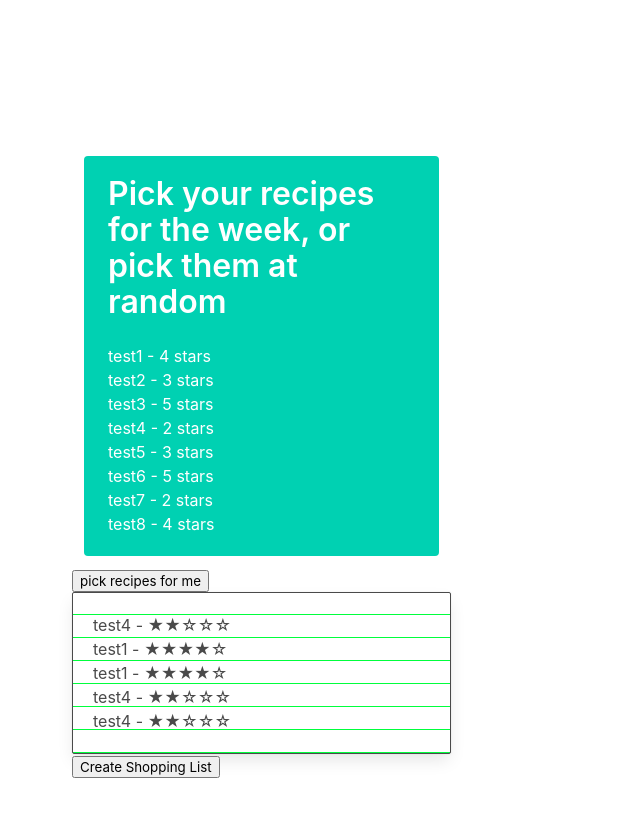
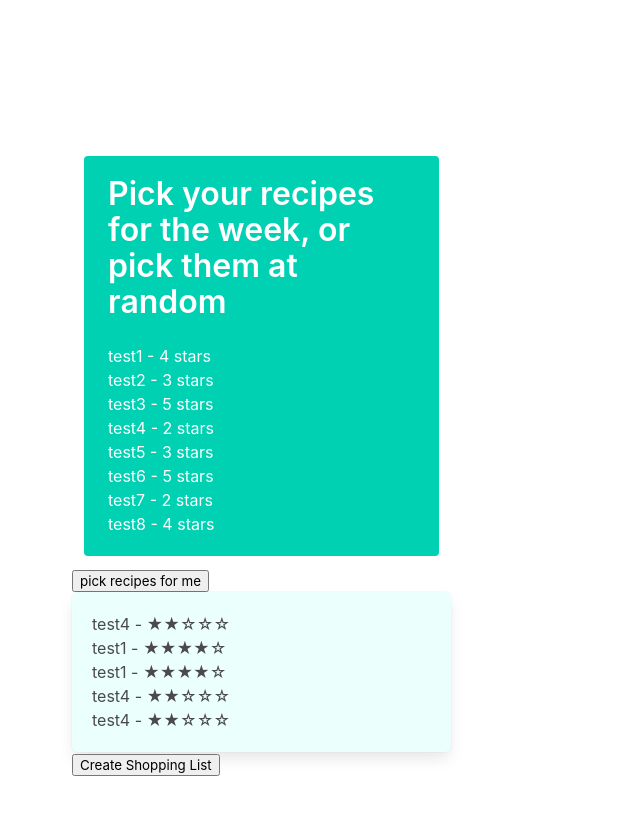
Before and after one commit to ampgitrep/recipe-app, a React (Create React App) app: page /WeeklyRecipes in a window 1280 px wide. Both pictures are taken after a click on the button "pick recipes for me". Shown: the top 816 px of the page, without its empty margins (0-640 px from the left). Built offline with nearby package versions, Linux system fonts and the light colour scheme.

Commit message:
continued working on shoppingList function

```diff
--- a/src/RecipeControl.js
+++ b/src/RecipeControl.js
@@ -18,7 +18,7 @@ const RecipeControl = () => {
   const [isActive, setIsActive] = useState(false);
   const [prevArray, setPrevArray] = useState(fakeDatabase);
   const [recipeList, setRecipeList] = useState([...prevArray]);
-  const [clickedId, setClickedId] = useState("")
+  const [clickedId, setClickedId] = useState(0)
   const getRecipe = (getNewRecipe) => {
     setRecipe(getNewRecipe);
     const newArray = [...prevArray];
--- a/src/RecipeList.js
+++ b/src/RecipeList.js
@@ -21,13 +21,8 @@ const RecipeList = ({ recipeList, onClick }) => {
 
   return (
     <div
-      class="tile is-child is-vertical box"
-      style={{
-        backgroundImage: `repeating-linear-gradient(to top, #00FF3C, #00FF3C 1px, #FFFFFF 1px, #FFFFFF 23px)`,
-        textAlign: "center",
-        border: "1px solid",
-        borderRadius: "2px",
-      }}>
+      class="tile is-child is-vertical has-background-primary-light box"
+      >
 
       <ul
         style={{ textAlign: "left" }}>
--- a/src/WeeklyRecipes.js
+++ b/src/WeeklyRecipes.js
@@ -8,7 +8,7 @@ import { Columns, Container } from "react-bulma-components";
 
 const _ = require("lodash");
 export const fakeDatabase = [{
-    id: 100,
+    id: 0,
     recipeName: "test1",
     ingredients: [{
         ingredient: "pineapple",
@@ -174,20 +174,75 @@ const WeeklyRecipes = ({ }) => {
         // shoppingList.forEach(measure => {
         //     console.log(measure)
         // })
-        console.log(Object.entries(shoppingList));
+        console.log(shoppingList);
         const shoppingListString = Object.entries(shoppingList).reduce((accumulator, currentEntryArray) => {
             const measure = currentEntryArray[0];
-            const amount = currentEntryArray[1]
+            const amount = currentEntryArray[1];
+            let ingredientString = '';
+            let duplicateIngredient = '';
+            let prevString = '';
+            let newString = '';
+            const ingredientsArr = [];
+            const duplicateArr = [];
+            let num = 0;
+            amount.forEach(innerArray => {
+                newString = `${innerArray.measure} ${innerArray.ingredient}`
+                if (newString === prevString) {
+                    num += innerArray.quantity;
+                    duplicateIngredient = ` ${innerArray.quantity + num} ${innerArray.measure} ${innerArray.ingredient}`
+                    console.log(duplicateIngredient);
+                    ingredientsArr.push(duplicateIngredient)
+                    ingredientString = ingredientsArr.pop();
+                }else {
+                    ingredientString += (` ${innerArray.quantity} ${innerArray.measure} ${innerArray.ingredient}`);
+                }
+                prevString = newString;
+
+            });
             if (accumulator.length) {
-                return `${accumulator} and ${Object.values(amount)} ${measure} ${currentEntryArray[1][0].ingredient}`;
+                return `${accumulator} and ${ingredientString} `;
             } else {
-                return `${accumulator}${Object.values(amount)} ${measure} ${currentEntryArray[1][0].ingredient}`;
+                return `${accumulator} ${ingredientString}`;
             }
+            //}else{
+            //      return `${amount}`;
+            //}
         }, '');
+        console.log(shoppingListString)
+        // shoppingList.reduce((uniqueArr, item) => {
+        //     console.log(item, uniqueArr);
+        //     if(uniqueArr.indexOf(item) === -1){
+        //         uniqueArr.push(item);
+        //     }
+        // }, []);
+
+        //     const sList = [];
+        //     Object.entries(shoppingList).forEach((element) => {
+        //         const [measure, ingredient] = element;
+        //         let num = 0;
+        //         ingredient.forEach((ing, index) => {
+        //           ingredient.forEach((el, i) => {
+        //             if(index === i){
+        //                 return null;
+        //             }
+        //             if(el.ingredient === ing.ingredient){
+        //                 num += ing.quantity;
+        //                 console.log(num);
+        //                 const item = {ingredient: ing.ingredient, measure: ing.measure, quantity: num}
+        //                 if(!sList.includes(item.ingredient)){
+        //                 sList.push(item);
+        //                 }
+        //             }else{
+        //                 sList.push({ingredient: ing.ingredient, measure: ing.measure, quantity:ing.quantity})
+        //             }
+        //         });
+        //     });
+        // });
+
+        //     console.log(sList);
 
 
-
-        console.log(shoppingListString)
+        // console.log(shoppingListString)
     }
 
     // item.forEach(ingredient => {
```
